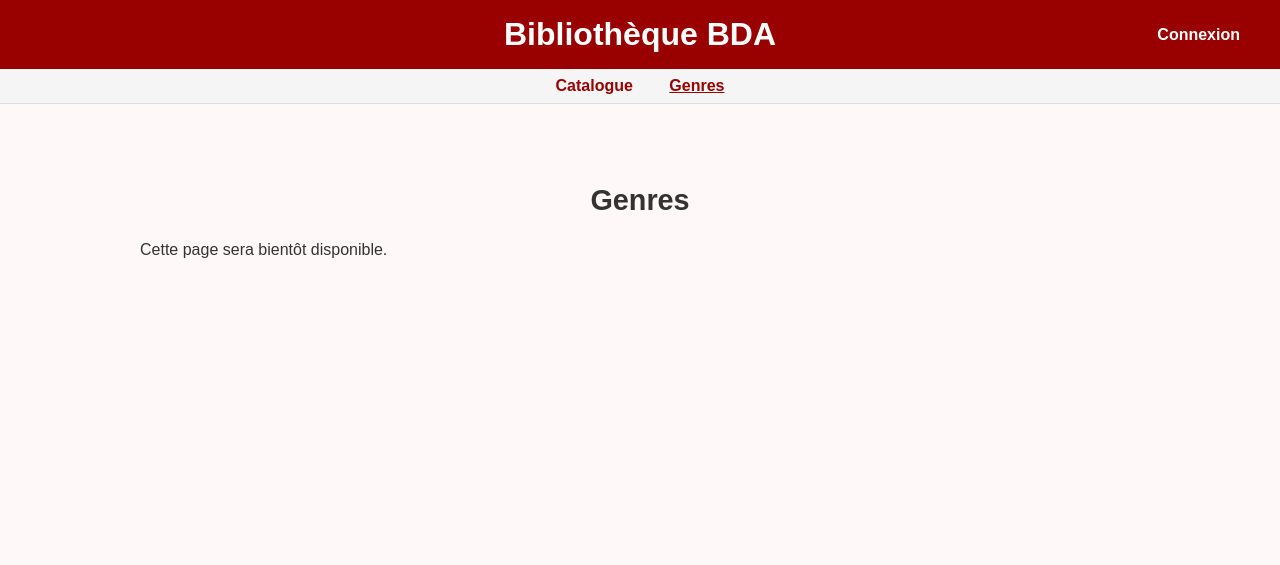
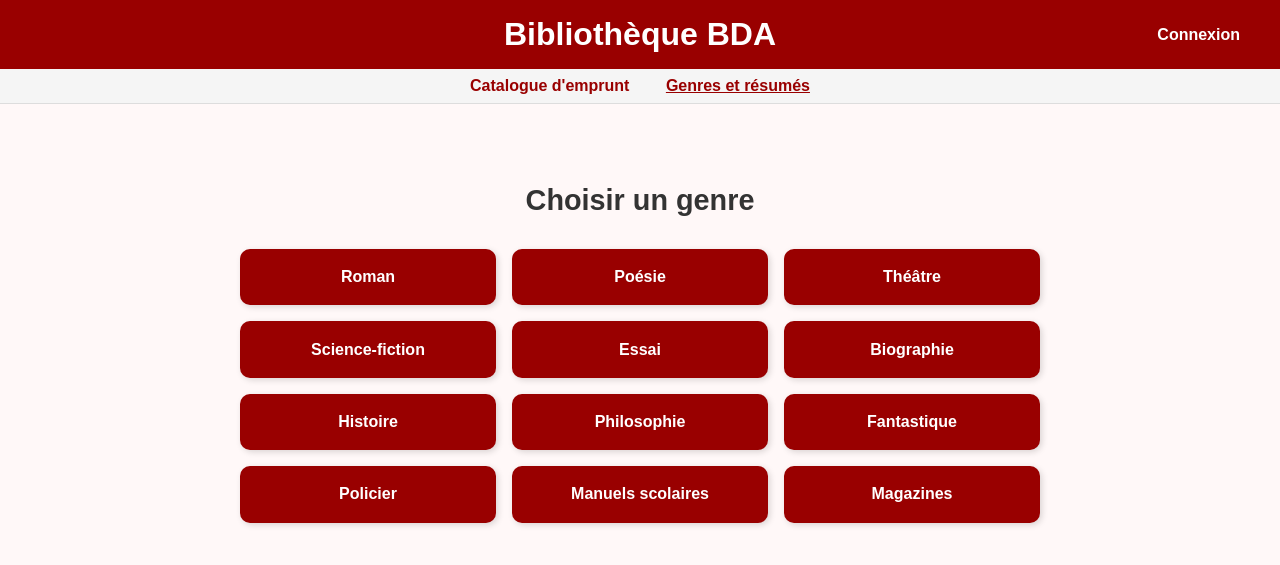
Before and after one commit to CortoBeck/Test, a Flask app: page /genres in a window 1280 px wide. Shown: the top 565 px of the page. Run offline with Flask 3, Linux system fonts and the light colour scheme; parts of the project's set-up code (start-up, migrations or seed data) failed here and were passed over.

Commit message:
genres et résumés

```diff
--- a/main.py
+++ b/main.py
@@ -21,8 +21,19 @@ def home():
 
 @app.route('/genres')
 def genres():
-    # Page vide pour l'instant
-    return render_template('genres.html')
+    genre_list = [
+        "Roman", "Poésie", "Théâtre", "Science-fiction",
+        "Essai", "Biographie", "Histoire", "Philosophie",
+        "Fantastique", "Policier", "Manuels scolaires", "Magazines"
+    ]
+    return render_template('genres.html', genres=genre_list)
+
+@app.route('/genres/<genre_name>')
+def genre_books(genre_name):
+    # Pour l'instant : message temporaire
+    display_name = genre_name.replace('_', ' ').title()
+    return render_template('genre_books.html', genre=display_name, books=[])
+
 
 @app.route('/login', methods=['GET', 'POST'])
 def login():
--- a/static/style.css
+++ b/static/style.css
@@ -17,13 +17,13 @@ header {
     align-items: center;
     max-width: 1200px;
     margin: 0 auto;
-    justify-content: center; /* centre le contenu */
+    justify-content: center;
     position: relative;
 }
 
 .left-placeholder,
 .admin-links {
-    width: 150px; /* largeur fixe pour équilibrer les côtés */
+    width: 150px;
 }
 
 .header-container h1 {
@@ -148,3 +148,75 @@ th, td {
     background-color: #f8d7da;
     color: #721c24;
 }
+
+/* Ancienne table de genres (désactivée ou supprimable)
+.genre-table {
+    width: 100%;
+    max-width: 800px;
+    margin: 2rem auto;
+    border-collapse: separate;
+    border-spacing: 1rem;
+    text-align: center;
+}
+
+.genre-table td {
+    background-color: #f5f5f5;
+    border: 1px solid #ccc;
+    padding: 1rem;
+    border-radius: 8px;
+    transition: background-color 0.3s;
+}
+
+.genre-table td a {
+    display: block;
+    text-decoration: none;
+    color: #990000;
+    font-weight: bold;
+    font-size: 1rem;
+}
+
+.genre-table td:hover {
+    background-color: #ffe5e5;
+}
+*/
+
+/* Nouvelle grille des genres (3x4) */
+.genres-grid {
+    display: grid;
+    grid-template-columns: repeat(3, 1fr);
+    gap: 1rem;
+    max-width: 800px;
+    margin: 2rem auto;
+    padding: 0;
+}
+
+.genre-box {
+    background-color: #990000;
+    color: white;
+    text-align: center;
+    padding: 1.2rem;
+    font-weight: bold;
+    border-radius: 10px;
+    text-decoration: none;
+    display: block;
+    font-size: 1rem;
+    transition: background-color 0.3s ease;
+    box-shadow: 2px 2px 6px rgba(0, 0, 0, 0.15);
+}
+
+.genre-box:hover {
+    background-color: #b30000;
+}
+
+/* Responsive */
+@media (max-width: 768px) {
+    .genres-grid {
+        grid-template-columns: repeat(2, 1fr);
+    }
+}
+
+@media (max-width: 480px) {
+    .genres-grid {
+        grid-template-columns: 1fr;
+    }
+}
--- a/templates/base.html
+++ b/templates/base.html
@@ -26,8 +26,8 @@
 
     <!-- Barre de navigation -->
     <nav class="nav-bar">
-        <a href="{{ url_for('home') }}" class="{% if request.endpoint == 'home' %}active{% endif %}">Catalogue</a>
-        <a href="{{ url_for('genres') }}" class="{% if request.endpoint == 'genres' %}active{% endif %}">Genres</a>
+        <a href="{{ url_for('home') }}" class="{% if request.endpoint == 'home' %}active{% endif %}">Catalogue d'emprunt</a>
+        <a href="{{ url_for('genres') }}" class="{% if request.endpoint == 'genres' %}active{% endif %}">Genres et résumés</a>
     </nav>
 
     <!-- Messages flash -->
--- a/templates/catalogue.html
+++ b/templates/catalogue.html
@@ -3,7 +3,7 @@
 {% block title %}Catalogue - Bibliothèque{% endblock %}
 
 {% block content %}
-<h1>Catalogue des livres</h1>
+<h1>Catalogue d'emprunt</h1>
 
 <form method="GET" action="{{ url_for('home') }}">
     <div class="input-group">
--- a/templates/genres.html
+++ b/templates/genres.html
@@ -3,6 +3,13 @@
 {% block title %}Genres - Bibliothèque{% endblock %}
 
 {% block content %}
-<h1>Genres</h1>
-<p>Cette page sera bientôt disponible.</p>
+<h1>Choisir un genre</h1>
+
+<div class="genres-grid">
+    {% for genre in genres %}
+        <a href="{{ url_for('genre_books', genre_name=genre|lower|replace(' ', '_')) }}" class="genre-box">
+            {{ genre }}
+        </a>
+    {% endfor %}
+</div>
 {% endblock %}
```
Also changed, not shown: templates/admin_demandes.html (added, +36 -0 lines), templates/demandes.html (added, +34 -0 lines), templates/genre_books.html (added, +9 -0 lines), templates/reserver.html (added, +25 -0 lines).
